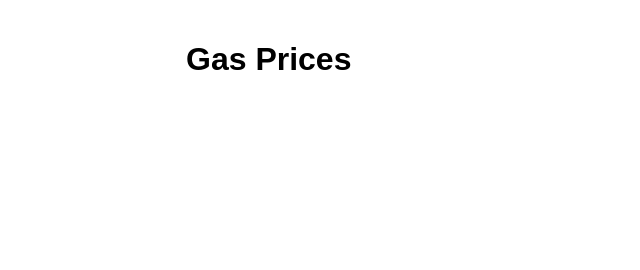
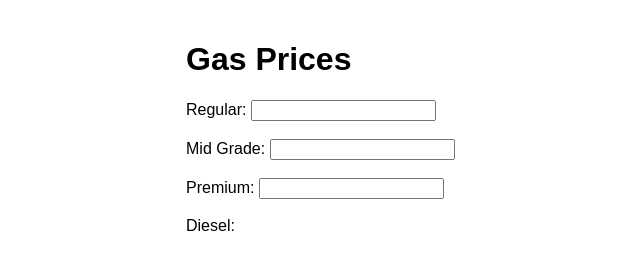
Before and after one commit to ronak127/Gas-Price, a plain HTML site: page index.html in a window 1280 px wide. Shown: the whole page, without its empty margins (54-694 px from the left). Drawn offline with Linux system fonts and the light colour scheme.

Commit message:
Update index.html

```diff
--- a/index.html
+++ b/index.html
@@ -5,10 +5,25 @@
   <meta name="viewport" content="width=device-width, initial-scale=1.0">
   <link rel="stylesheet" href="styles.css">
   <title>Gas Prices</title>
+
+  <!-- Firebase App (the core Firebase SDK) -->
+  <script src="https://www.gstatic.com/firebasejs/8.10.0/firebase-app.js"></script>
+
+  <!-- Add Firebase products that you want to use -->
+  <script src="https://www.gstatic.com/firebasejs/8.10.0/firebase-auth.js"></script>
+  <script src="https://www.gstatic.com/firebasejs/8.10.0/firebase-firestore.js"></script>
 </head>
 <body>
   <h1>Gas Prices</h1>
-  <!-- Add your content here -->
-  <script src="script.js"></script>
-</body>
-</html>
+
+  <form id="gasPriceForm">
+    <label for="regular">Regular:</label>
+    <input type="number" step="0.01" id="regular" required>
+    <br><br>
+    <label for="midGrade">Mid Grade:</label>
+    <input type="number" step="0.01" id="midGrade" required>
+    <br><br>
+    <label for="premium">Premium:</label>
+    <input type="number" step="0.01" id="premium" required>
+    <br><br>
+    <label for="diesel">Diesel:</label>
```
